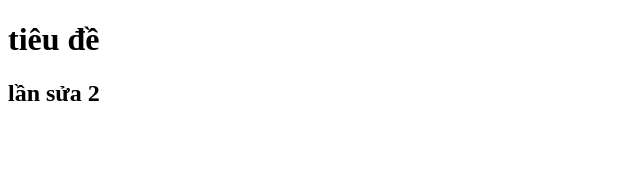
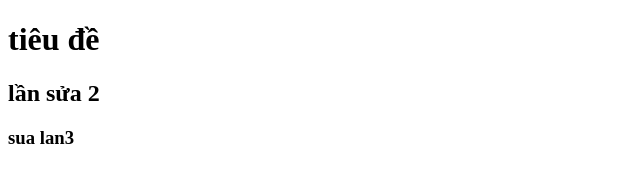
Before and after one commit to buiducduy-1802/duancuagitlog, a plain HTML site: page index.html in a window 1280 px wide. Shown: the full height of the page, 0-640 px from the left. Drawn offline with Linux system fonts and the light colour scheme.

Commit message:
2. commit 2

```diff
--- a/index.html
+++ b/index.html
@@ -8,5 +8,6 @@
   <body>
     <h1>tiêu đề</h1>
     <h2>lần sửa 2</h2>
+    <h3>sua lan3</h3>
   </body>
 </html>
```
